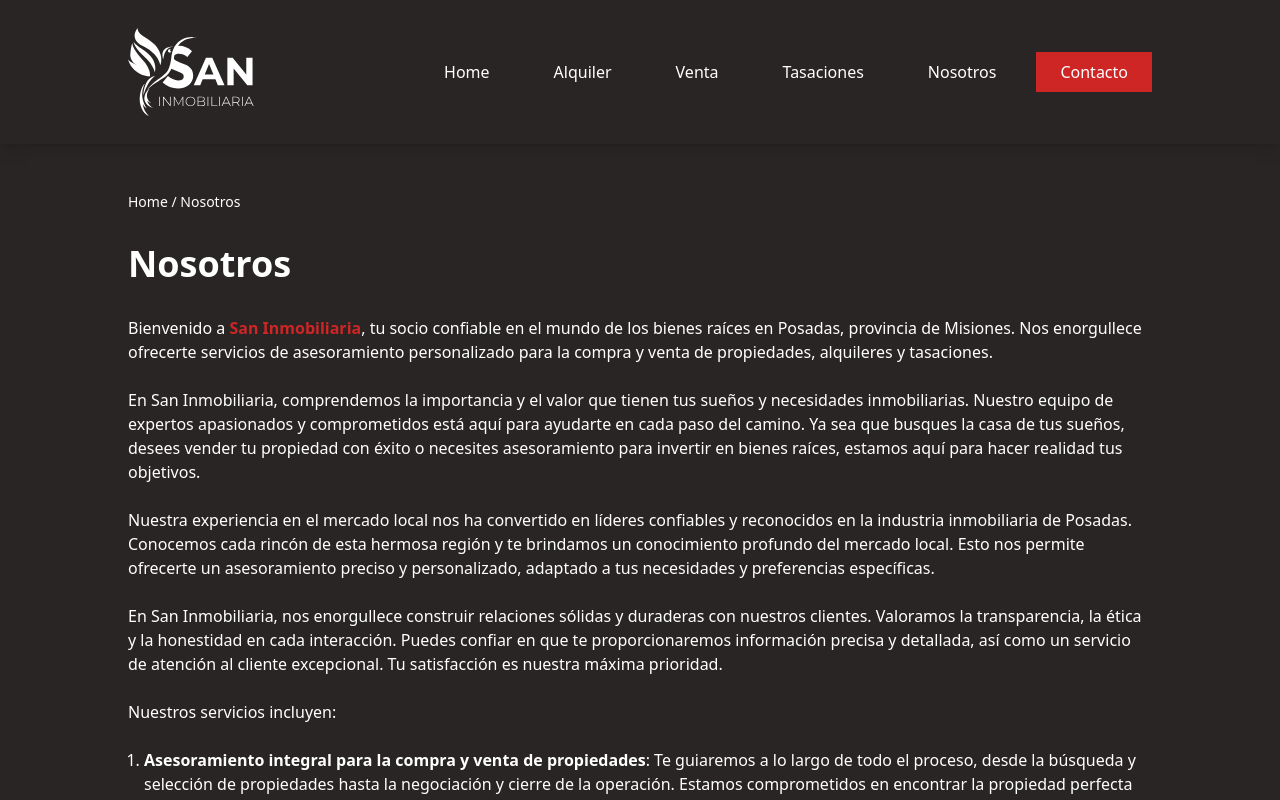
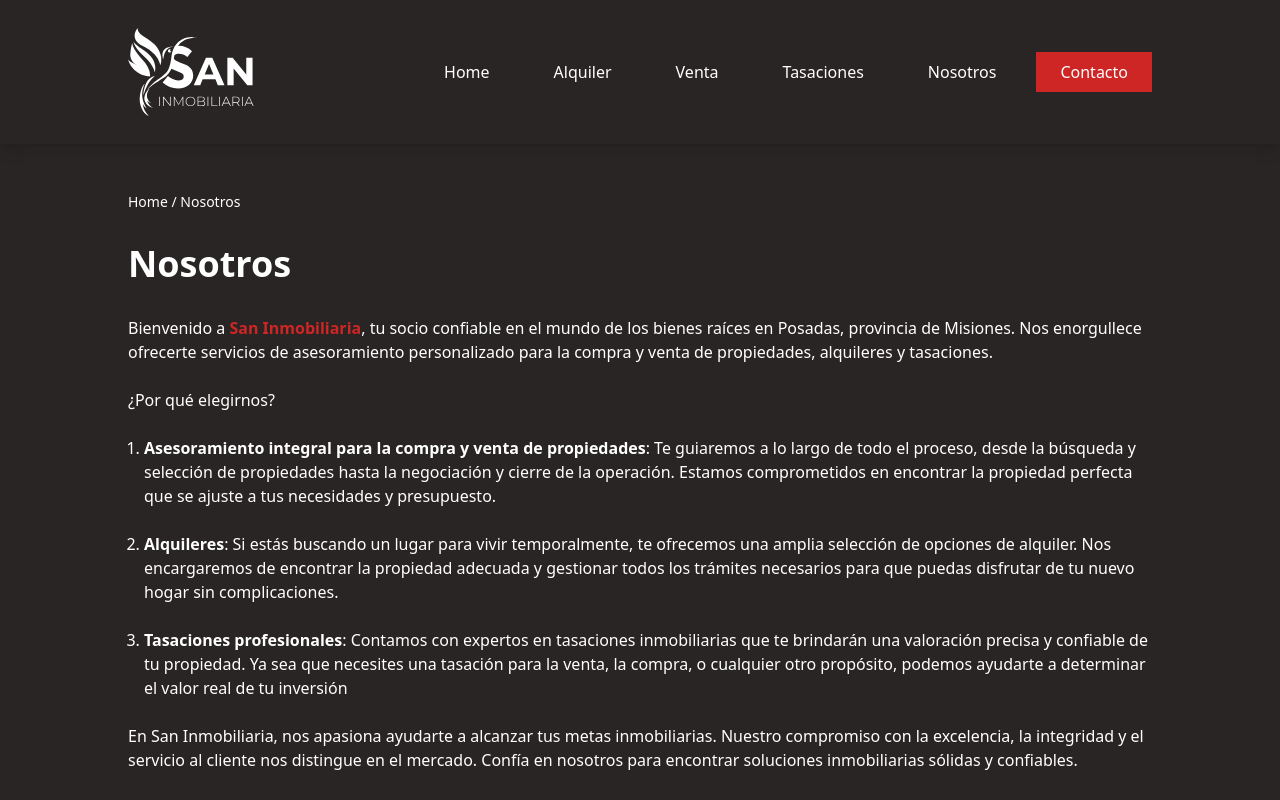
Before and after one commit to AlanMFlores/san-inmobiliaria, a Next.js app: page /nosotros in a window 1280 px wide. Shown: the top 800 px of the page. Built offline with nearby package versions, Linux system fonts and the light colour scheme.

Commit message:
reduccion de textos

```diff
--- a/src/pages/nosotros.js
+++ b/src/pages/nosotros.js
@@ -17,17 +17,8 @@ const Nosotros = () => {
           <p className='text-base'>
             Bienvenido a <span className='text-main font-semibold'>San Inmobiliaria</span>, tu socio confiable en el mundo de los bienes raíces en Posadas, provincia de Misiones. Nos enorgullece ofrecerte servicios de asesoramiento personalizado para la compra y venta de propiedades, alquileres y tasaciones.
           </p>
-          <p className='text-base'>
-            En San Inmobiliaria, comprendemos la importancia y el valor que tienen tus sueños y necesidades inmobiliarias. Nuestro equipo de expertos apasionados y comprometidos está aquí para ayudarte en cada paso del camino. Ya sea que busques la casa de tus sueños, desees vender tu propiedad con éxito o necesites asesoramiento para invertir en bienes raíces, estamos aquí para hacer realidad tus objetivos.
-          </p>
-          <p className='text-base'>
-            Nuestra experiencia en el mercado local nos ha convertido en líderes confiables y reconocidos en la industria inmobiliaria de Posadas. Conocemos cada rincón de esta hermosa región y te brindamos un conocimiento profundo del mercado local. Esto nos permite ofrecerte un asesoramiento preciso y personalizado, adaptado a tus necesidades y preferencias específicas.
-          </p>
-          <p className='text-base'>
-            En San Inmobiliaria, nos enorgullece construir relaciones sólidas y duraderas con nuestros clientes. Valoramos la transparencia, la ética y la honestidad en cada interacción. Puedes confiar en que te proporcionaremos información precisa y detallada, así como un servicio de atención al cliente excepcional. Tu satisfacción es nuestra máxima prioridad.
-          </p>
           <div className='flex flex-col gap-6'>
-            <p>Nuestros servicios incluyen:</p>
+            <p>¿Por qué elegirnos?</p>
               <ol className='flex flex-col gap-6 list-decimal ps-4'>
                 <li>
                   <strong>Asesoramiento integral para la compra y venta de propiedades</strong>: Te guiaremos a lo largo de todo el proceso, desde la búsqueda y selección de propiedades hasta la negociación y cierre de la operación. Estamos comprometidos en encontrar la propiedad perfecta que se ajuste a tus necesidades y presupuesto.
--- a/src/pages/tasaciones.js
+++ b/src/pages/tasaciones.js
@@ -18,22 +18,10 @@ const Tasaciones = () => {
             Tasaciones Inmobiliarias: Evaluación precisa para tomar decisiones inteligentes
           </p>
           <p className='text-base'>
-            En <span className='text-main font-semibold'>San Inmobiliaria</span>, entendemos que la correcta valoración de una propiedad es esencial para tomar decisiones inteligentes en el mundo inmobiliario. Nuestro equipo de expertos en tasaciones está aquí para brindarte un servicio profesional y confiable que te permitirá conocer el valor real de tu propiedad.
-          </p>
-          <p className='text-base'>
-            Nuestras tasaciones inmobiliarias se basan en un exhaustivo análisis del mercado local, teniendo en cuenta factores clave como la ubicación, el tamaño, las características únicas y las tendencias del mercado actual. Utilizando herramientas y métodos de evaluación precisos, nuestros profesionales altamente capacitados realizan un estudio detallado que te proporcionará una valoración confiable y precisa.
-          </p>
-          <p className='text-base'>
             Cuando confías en San Inmobiliaria para realizar la tasación de tu propiedad, te beneficias de nuestra experiencia y conocimiento profundo del mercado inmobiliario en Posadas y sus alrededores. Nos mantenemos actualizados con las fluctuaciones y tendencias del mercado para brindarte una perspectiva clara y realista sobre el valor de tu propiedad en el contexto actual.
           </p>
           <p className='text-base'>
-            Ya sea que necesites una tasación para vender tu propiedad al mejor precio, establecer un precio justo para una compra o simplemente conocer el valor actual de tu inversión, estamos aquí para ayudarte. Nuestro objetivo es proporcionarte información precisa y detallada que te permita tomar decisiones informadas y estratégicas.
-          </p>
-          <p className='text-base'>
             En San Inmobiliaria, nos comprometemos a ofrecerte un servicio de tasación transparente y profesional. Nuestro equipo estará encantado de responder a todas tus preguntas y brindarte un informe completo que respalde nuestra valoración. Valoramos la confianza que depositas en nosotros y nos esforzamos por superar tus expectativas en cada interacción.
-          </p>
-          <p className='text-base'>
-            Confía en nosotros para obtener una tasación inmobiliaria precisa y confiable. Nuestro enfoque riguroso y nuestra atención meticulosa a los detalles nos permiten brindarte una valoración objetiva y sólida. Estamos aquí para ayudarte a tomar decisiones informadas y maximizar el valor de tus activos inmobiliarios.
           </p>
           <p className='text-base'>
             <Link href={'/contacto'} className='text-main'>¡Contáctanos</Link> hoy mismo y permítenos realizar una tasación inmobiliaria que te brinde una perspectiva clara y precisa del valor de tu propiedad!
```
